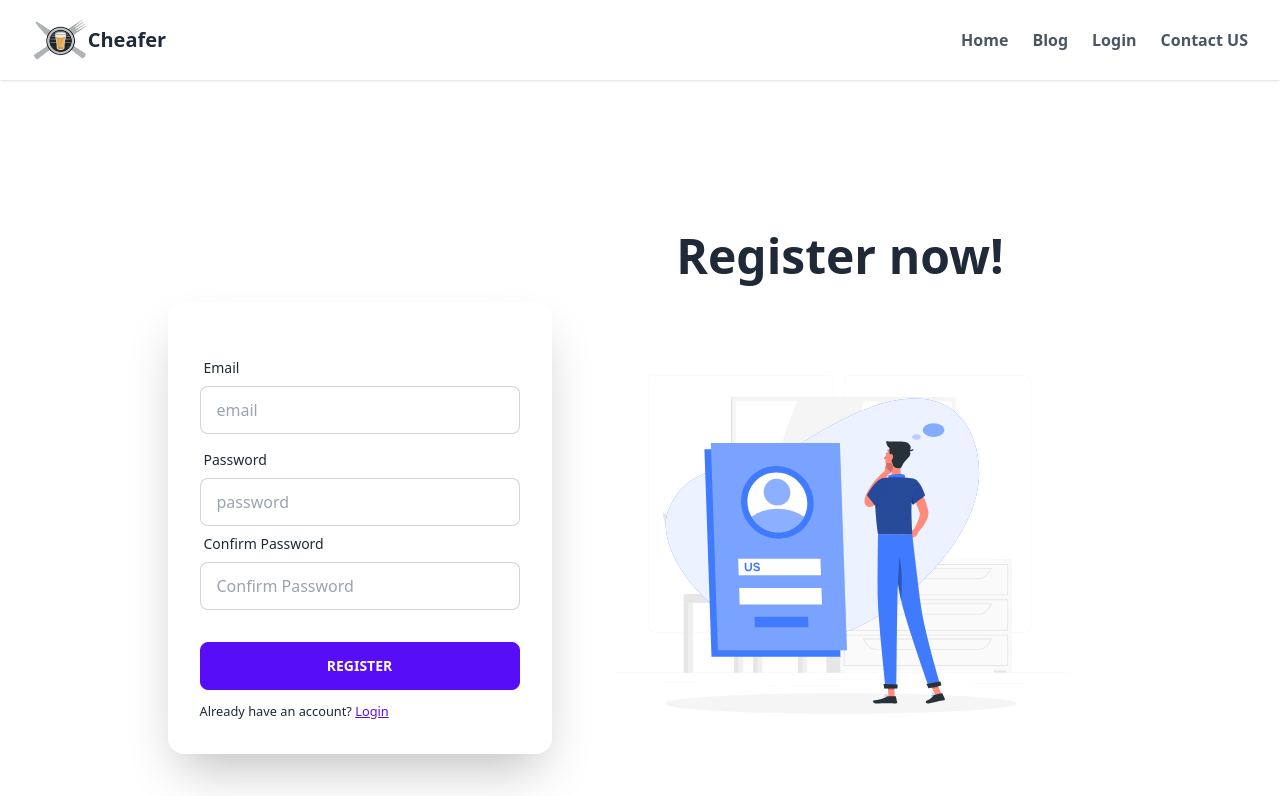
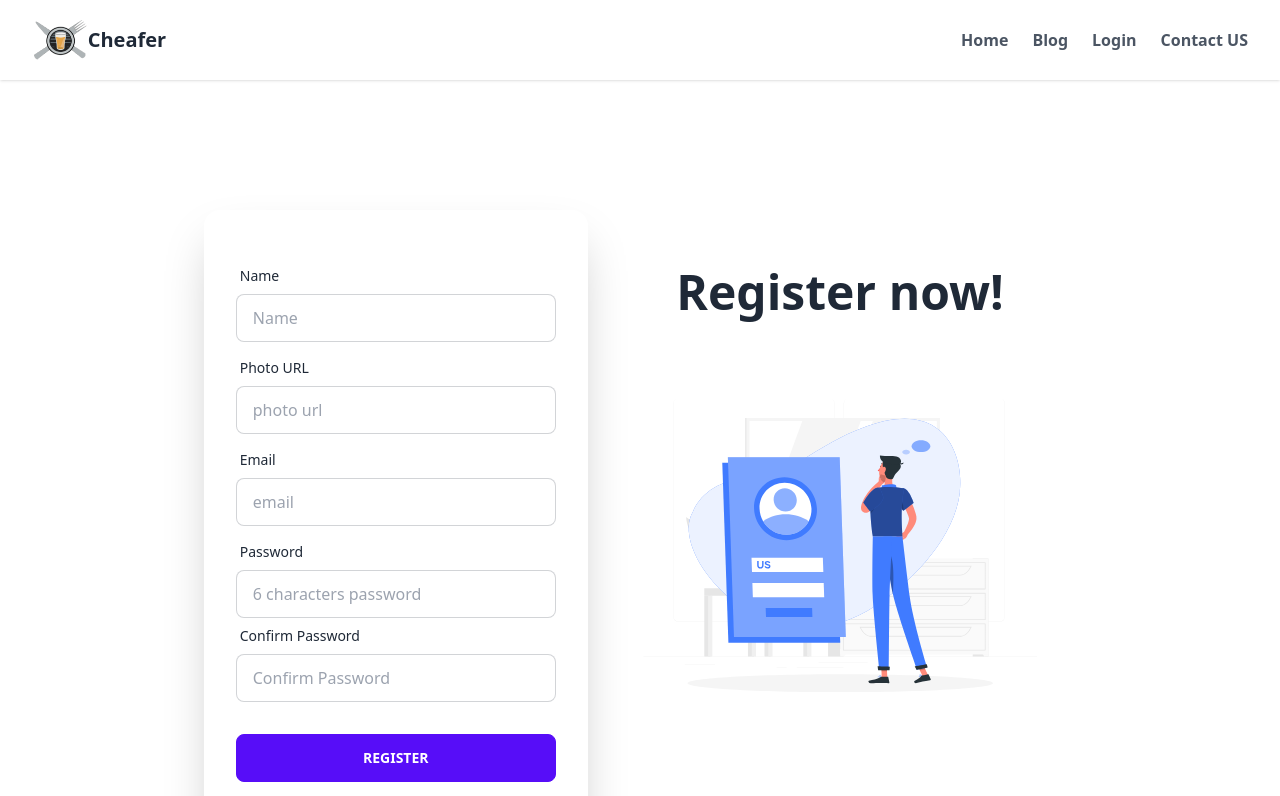
Before and after one commit to jamilakterup/chefer-client, a React (Vite) app: page /register in a window 1280 px wide. Shown: the top 796 px of the page. Built offline with nearby package versions, Linux system fonts and the light colour scheme; no server answers.

Commit message:
update user

```diff
--- a/src/pages/Register/Register.jsx
+++ b/src/pages/Register/Register.jsx
@@ -3,44 +3,77 @@ import Lottie from "lottie-react";
 import groovyWalkAnimation from "../../../public/login.json";
 import {Link} from 'react-router-dom';
 import {AuthContext} from '../../providers/AuthProvider';
+import {updateProfile} from 'firebase/auth';
 
 const Register = () => {
-    const {SignUpNewUser} = useContext(AuthContext);
     const [error, setError] = useState('');
     const [success, setSuccess] = useState('');
+
+    const {SignUpNewUser} = useContext(AuthContext);
 
     const handleRegisterUser = e => {
         e.preventDefault();
         const form = e.target;
+        const name = form.name.value;
+        const photo = form.photo.value;
         const email = form.email.value;
         const password = form.password.value;
         const confirm = form.confirm.value;
+
+        setError('');
+        setSuccess('');
 
         if (password !== confirm) {
             setError('Password not matched');
             return;
         }
-        setError('')
+        if (password.length < 6) {
+            setError('Password must be at least 6 characters');
+            return;
+        }
+
         SignUpNewUser(email, password)
             .then(result => {
                 const registeredUser = result.user;
                 setSuccess('successfully registered user')
+                updateuserInfo(result.user, name, photo)
                 console.log(registeredUser);
             })
-            .catch(err => console.log(err))
+            .catch(error => setError(error.message));
+
+        const updateuserInfo = (user, name, photo) => {
+            updateProfile(user, {
+                displayName: name,
+                photoURL: photo,
+            })
+                .then()
+                .catch(error => setError(error.message));
+        }
     }
 
     return (
         <div className="hero min-h-screen my-12">
             <div className="hero-content flex-col lg:flex-row-reverse">
-                <div className="text-center lg:text-left">
+                <div className="text-center lg:text-left w-1/2">
                     <h1 className="text-5xl font-bold text-center">Register now!</h1>
                     <Lottie animationData={groovyWalkAnimation} loop={true} />
                 </div>
                 <div className="card flex-shrink-0 w-full max-w-sm shadow-2xl bg-base-100">
                     <form onSubmit={handleRegisterUser} className="card-body">
                         <p className='text-center text-red-600'>{error}</p>
-                        <p className='text-center text-success'>{setSuccess}</p>
+                        <p className='text-center text-success'>{success}</p>
+                        <div className="form-control">
+                            <label className="label">
+                                <span className="label-text">Name</span>
+                            </label>
+                            <input type="text" name='name' placeholder="Name" className="input input-bordered" required />
+                        </div>
+                        <div className="form-control">
+                            <label className="label">
+                                <span className="label-text">Photo URL</span>
+                            </label>
+                            <input type="url" name='photo' placeholder="photo url" className="input input-bordered" />
+                        </div>
                         <div className="form-control">
                             <label className="label">
                                 <span className="label-text">Email</span>
@@ -51,7 +84,7 @@ const Register = () => {
                             <label className="label">
                                 <span className="label-text">Password</span>
                             </label>
-                            <input type="password" name='password' placeholder="password" className="input input-bordered" required />
+                            <input type="password" name='password' placeholder="6 characters password" className="input input-bordered" required />
                             <label className="label">
                                 <span className="label-text">Confirm Password</span>
                             </label>
--- a/src/providers/AuthProvider.jsx
+++ b/src/providers/AuthProvider.jsx
@@ -1,17 +1,27 @@
-import React, {createContext, useState} from 'react';
-import {createUserWithEmailAndPassword, getAuth} from "firebase/auth";
+import React, {createContext, useEffect, useState} from 'react';
+import {createUserWithEmailAndPassword, getAuth, onAuthStateChanged, updateProfile} from "firebase/auth";
 import app from '../firebase/firebase.config';
 
 export const AuthContext = createContext(null);
 const auth = getAuth(app);
 
 const AuthProvider = ({children}) => {
-    // const [user, setUser] = useState(null);
-    const user = 'jamil'
+    const [user, setUser] = useState(null);
 
     const SignUpNewUser = (email, password) => {
         return createUserWithEmailAndPassword(auth, email, password);
     }
+
+    useEffect(() => {
+        const unsubscribe = onAuthStateChanged(auth, currentUser => {
+            if (currentUser) {
+                setUser(currentUser);
+            }
+        })
+        return () => {
+            unsubscribe();
+        }
+    }, [])
 
     const authInfo = {
         user,
```
